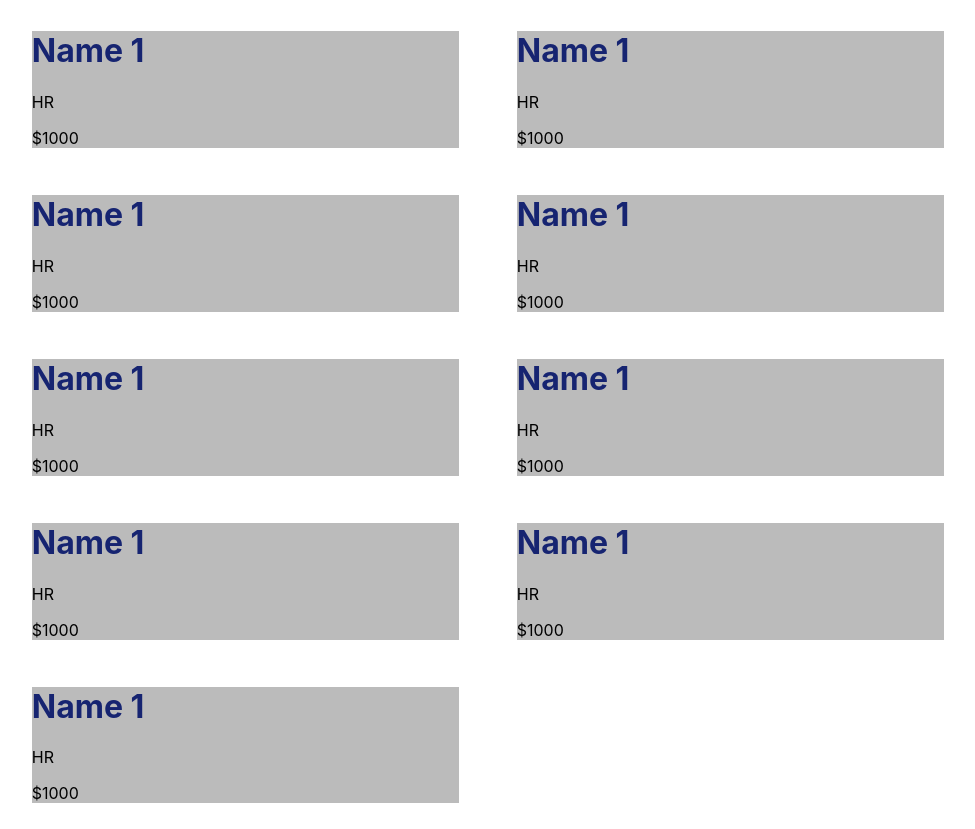
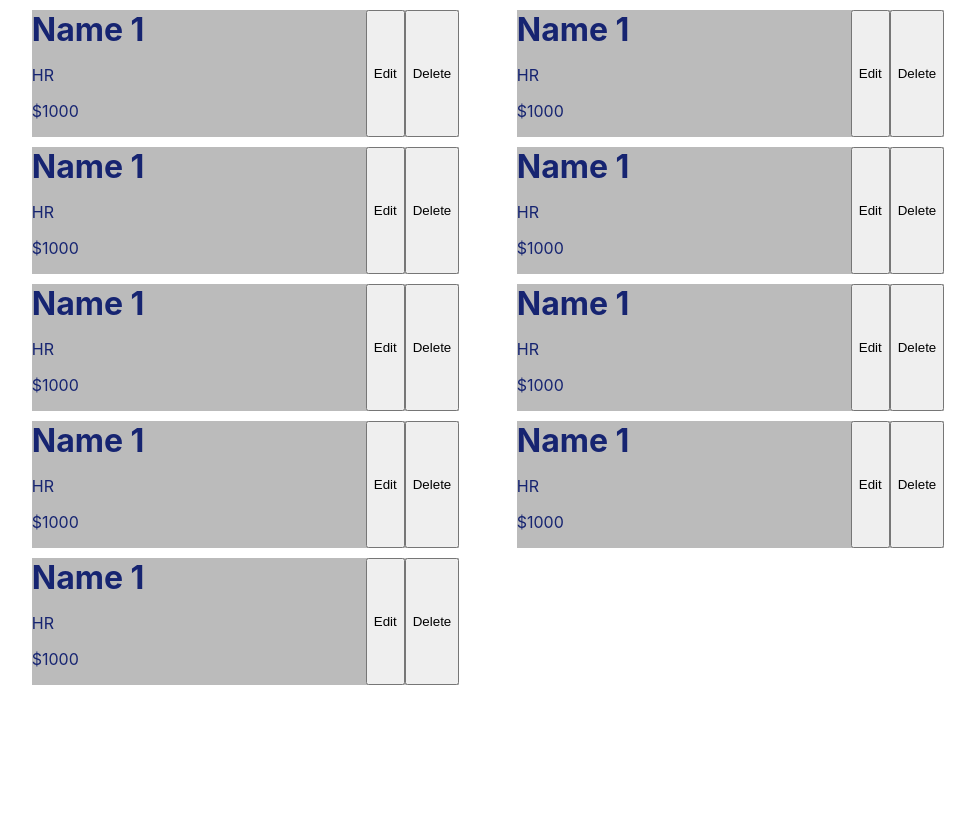
Before and after one commit to lohszeying/simple-crud-employee-web, a React (Create React App) app: page / in a window 1280 px wide. Shown: the whole page, without its empty margins (152-1127 px from the left). After the commit the page ends 800 px from the top, so only its background shows below. Built offline with nearby package versions, Linux system fonts and the light colour scheme; the HTML template or start-up script is replaced by a standard one.

Commit message:
Placeholder card button added (UI)

```diff
--- a/src/components/Card.module.css
+++ b/src/components/Card.module.css
@@ -1,14 +1,26 @@
-.container {
+.card-container {
   width: 100%;
   margin: 0 auto;
   max-width: 90%;
+  background-color: rgb(187, 187, 187);
+  display: flex;
+  flex-direction: row;
 }
 
-
-.card {
-  background-color: rgb(187, 187, 187);
+.employee-details {
+  width: 100%;
 }
 
 .name {
   color: rgb(22, 36, 113);
+  margin-block-start: 0;
+  margin-block-end: 0;
 }
+
+.description {
+  color: rgb(22, 36, 113);
+}
+
+.button-group {
+  display: flex;
+}
--- a/src/components/Card.tsx
+++ b/src/components/Card.tsx
@@ -5,11 +5,17 @@ import classes from "./Card.module.css";
 const Card = () => {
   return (
     <React.Fragment>
-      <div className={classes.container}>
-        <div className={classes.card}>
+      <div className={classes["card-container"]}>
+        <div className={classes["employee-details"]}>
           <h1 className={classes.name}>Name 1</h1>
-          <p>HR</p>
-          <p>$1000</p>
+          <div className={classes.description}>
+            <p>HR</p>
+            <p>$1000</p>
+          </div>
+        </div>
+        <div className={classes["button-group"]}>
+          <button>Edit</button>
+          <button>Delete</button>
         </div>
       </div>
     </React.Fragment>
```
